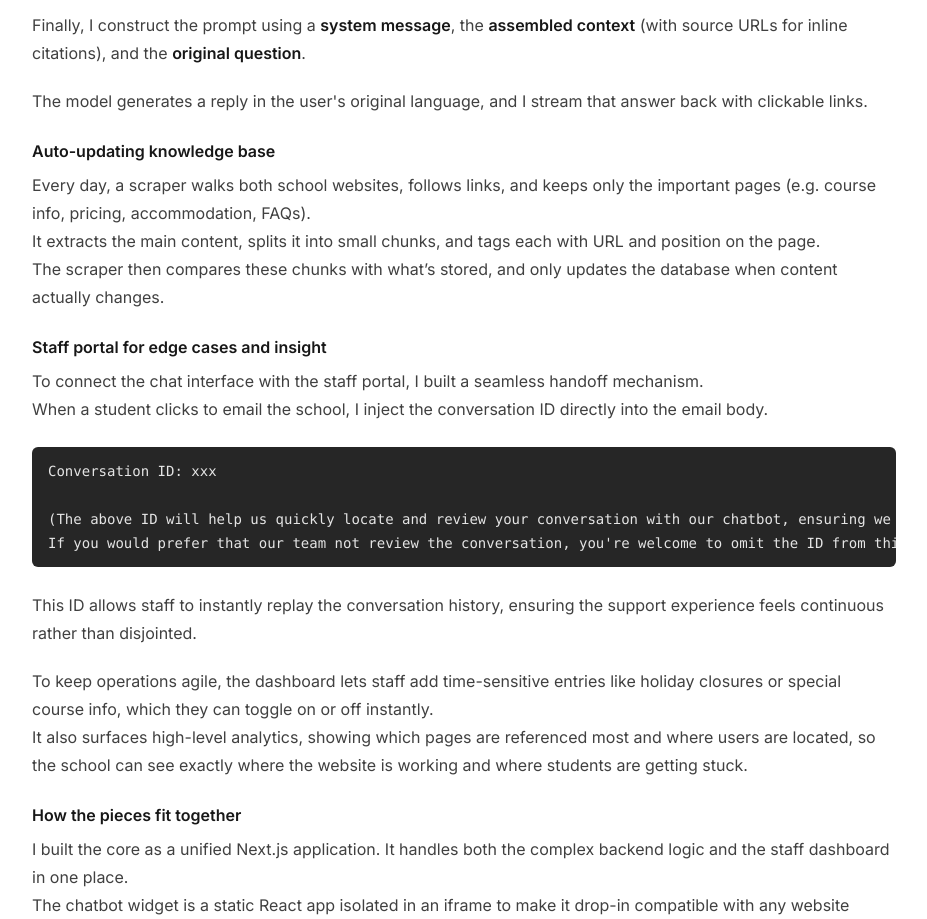
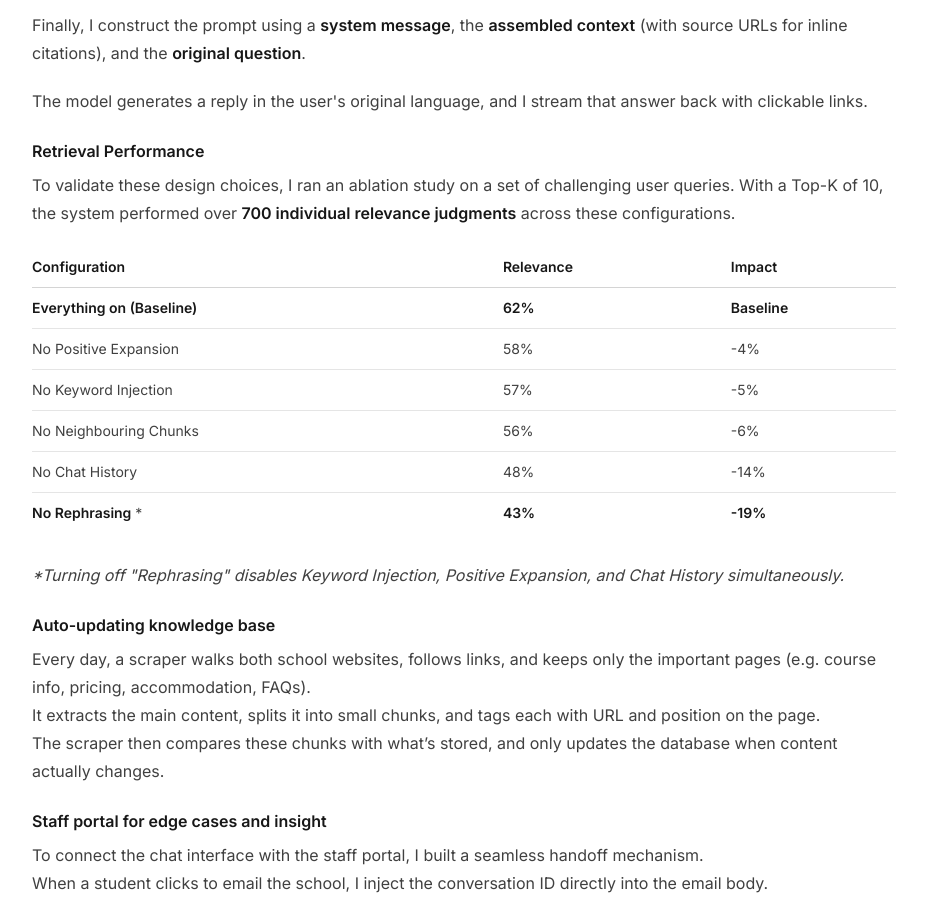
Before and after one commit to JoshuaKirby88/portfolio, a Next.js app: page /genkijacs in a window 1280 px wide. Shown: the part 3360-4279 px from the top of the page, without its empty margins (176-1103 px from the left). Built offline with nearby package versions, Linux system fonts and the light colour scheme.

Commit message:
Added eval results to GenkiJACS page

```diff
--- a/package.json
+++ b/package.json
@@ -25,6 +25,7 @@
 		"react-markdown": "^10.1.0",
 		"rehype-raw": "^7.0.0",
 		"remark-breaks": "^4.0.0",
+		"remark-gfm": "^4.0.1",
 		"shadcn": "^3.6.2",
 		"tailwind-merge": "^3.4.0",
 		"tw-animate-css": "^1.4.0"
--- a/src/app/[project]/page.tsx
+++ b/src/app/[project]/page.tsx
@@ -6,6 +6,7 @@ import React from "react"
 import ReactMarkdown from "react-markdown"
 import rehypeRaw from "rehype-raw"
 import remarkBreaks from "remark-breaks"
+import remarkGfm from "remark-gfm"
 import { homeContent } from "@/content/home"
 import { AddConversationContext } from "./_components/add-conversation-context"
 import { AddKeywords } from "./_components/add-keywords"
@@ -70,7 +71,7 @@ export default async function Page(props: {
 	return (
 		<article className="prose prose-neutral dark:prose-invert container mx-auto max-w-4xl px-4 py-20">
 			<ReactMarkdown
-				remarkPlugins={[remarkBreaks]}
+				remarkPlugins={[remarkBreaks, remarkGfm]}
 				rehypePlugins={[rehypeRaw]}
 				components={
 					{
--- a/src/content/projects/genkijacs.md
+++ b/src/content/projects/genkijacs.md
@@ -76,6 +76,21 @@ Finally, I construct the prompt using a **system message**, the **assembled cont
 
 The model generates a reply in the user's original language, and I stream that answer back with clickable links.
 
+#### Retrieval Performance
+
+To validate these design choices, I ran an ablation study on a set of challenging user queries. With a Top-K of 10, the system performed over **700 individual relevance judgments** across these configurations.
+
+| Configuration                | Relevance | Impact       |
+| :--------------------------- | :-------- | :----------- |
+| **Everything on (Baseline)** | **62%**   | **Baseline** |
+| No Positive Expansion        | 58%       | -4%          |
+| No Keyword Injection         | 57%       | -5%          |
+| No Neighbouring Chunks       | 56%       | -6%          |
+| No Chat History              | 48%       | -14%         |
+| **No Rephrasing** \*         | **43%**   | **-19%**     |
+
+_\*Turning off "Rephrasing" disables Keyword Injection, Positive Expansion, and Chat History simultaneously._
+
 #### Auto-updating knowledge base
 
 Every day, a scraper walks both school websites, follows links, and keeps only the important pages (e.g. course info, pricing, accommodation, FAQs).
```
Also changed, not shown: 1 other file (tests, documents, lock files or other folders).
